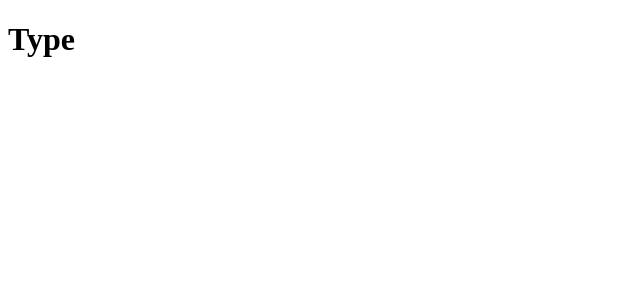
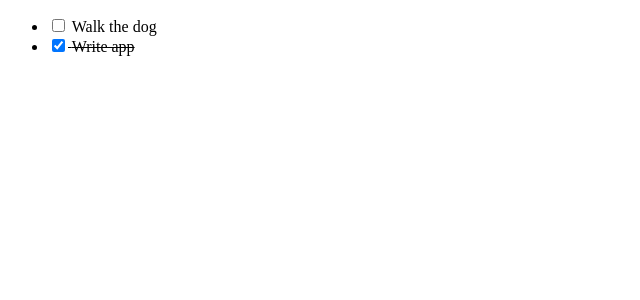
Before and after one commit to 5iveemmy/TypeScript-Todo, a React (Create React App) app: page / in a window 1280 px wide. Shown: the top 300 px of the page, without its empty margins (0-640 px from the left). Built offline with nearby package versions, Linux system fonts and the light colour scheme.

Commit message:
toggleTodo now works

```diff
--- a/src/App.tsx
+++ b/src/App.tsx
@@ -1,10 +1,37 @@
-import React from "react";
+import React, { useState } from "react";
+import { TodoListItem } from "./TodoListItem";
+
+const initialTodos: Todo[] = [
+  {
+    text: "Walk the dog",
+    complete: false,
+  },
+  {
+    text: "Write app",
+    complete: true,
+  },
+];
 
 function App() {
+  const [todos, setTodos] = useState(initialTodos);
+
+  const toggleTodo = (selectedTodo: Todo) => {
+    const newTodos = todos.map((todo) => {
+      if (todo === selectedTodo) {
+        return {
+          ...todo,
+          complete: !todo.complete,
+        };
+      }
+      return todo;
+    });
+    setTodos(newTodos);
+  };
   return (
-    <div className="App">
-      <h1>Type</h1>
-    </div>
+    <ul>
+      <TodoListItem todo={todos[0]} toggleTodo={toggleTodo} />
+      <TodoListItem todo={todos[1]} toggleTodo={toggleTodo} />
+    </ul>
   );
 }
 
--- a/src/TodoListItem.tsx
+++ b/src/TodoListItem.tsx
@@ -1,21 +1,24 @@
 import React from "react";
-
-interface Todo {
-  text: string;
-  complete: boolean;
-}
 
 interface Props {
   todo: Todo;
+  toggleTodo: ToggleTodo;
 }
 
-export const TodoListItem: React.FC<Props> = ({ todo }) => {
+export const TodoListItem: React.FC<Props> = ({ todo, toggleTodo }) => {
   return (
     <li>
       <label
         style={{ textDecoration: todo.complete ? "line-through" : undefined }}
       >
-        <input type="checkbox" checked={todo.complete} /> {todo.text}
+        <input
+          type="checkbox"
+          checked={todo.complete}
+          onClick={() => {
+            toggleTodo(todo);
+          }}
+        />{" "}
+        {todo.text}
       </label>
     </li>
   );
--- /dev/null
+++ b/src/types.d.ts
@@ -0,0 +1,6 @@
+interface Todo {
+  text: string;
+  complete: boolean;
+}
+
+type ToggleTodo = (selectedTodo: Todo) => void;
```
